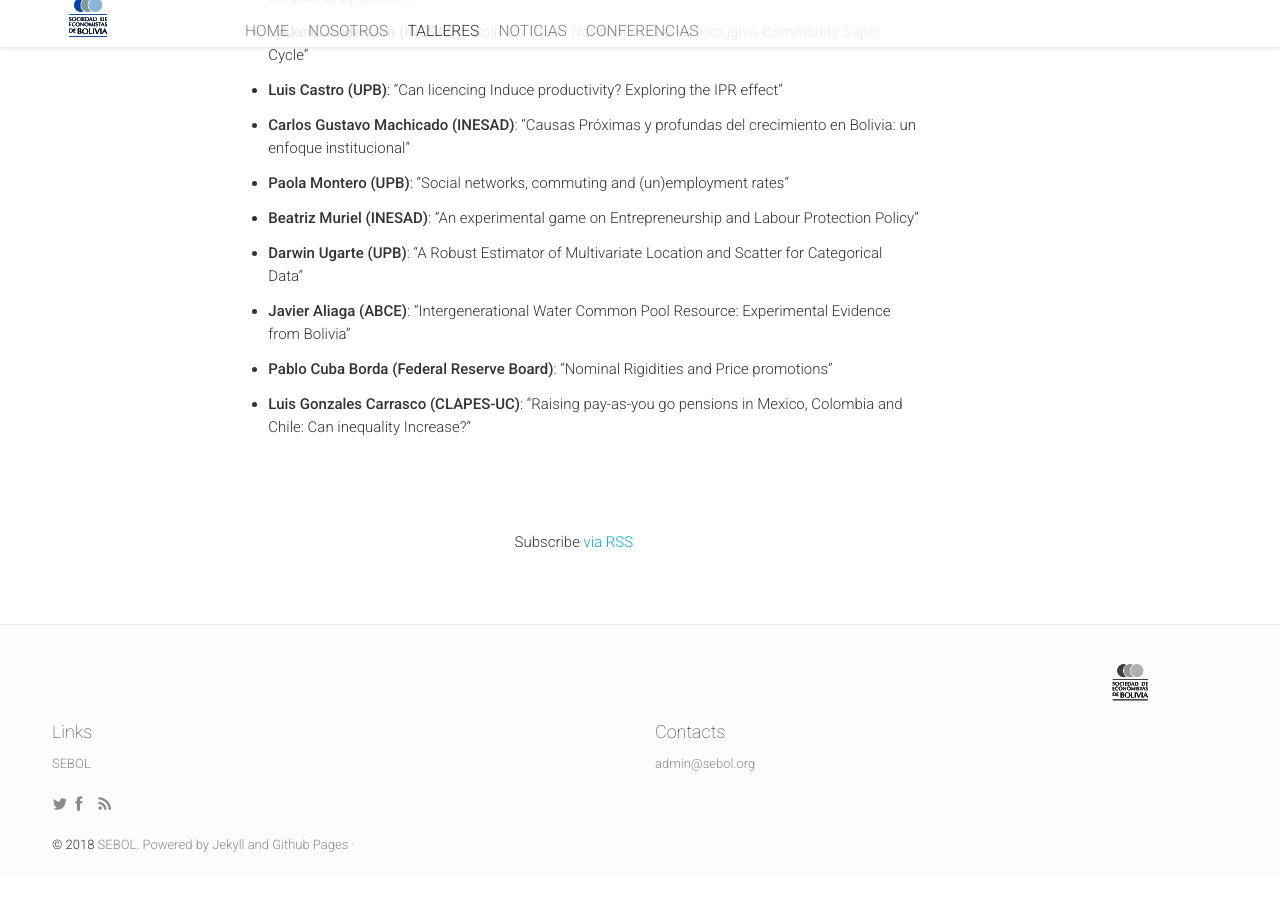
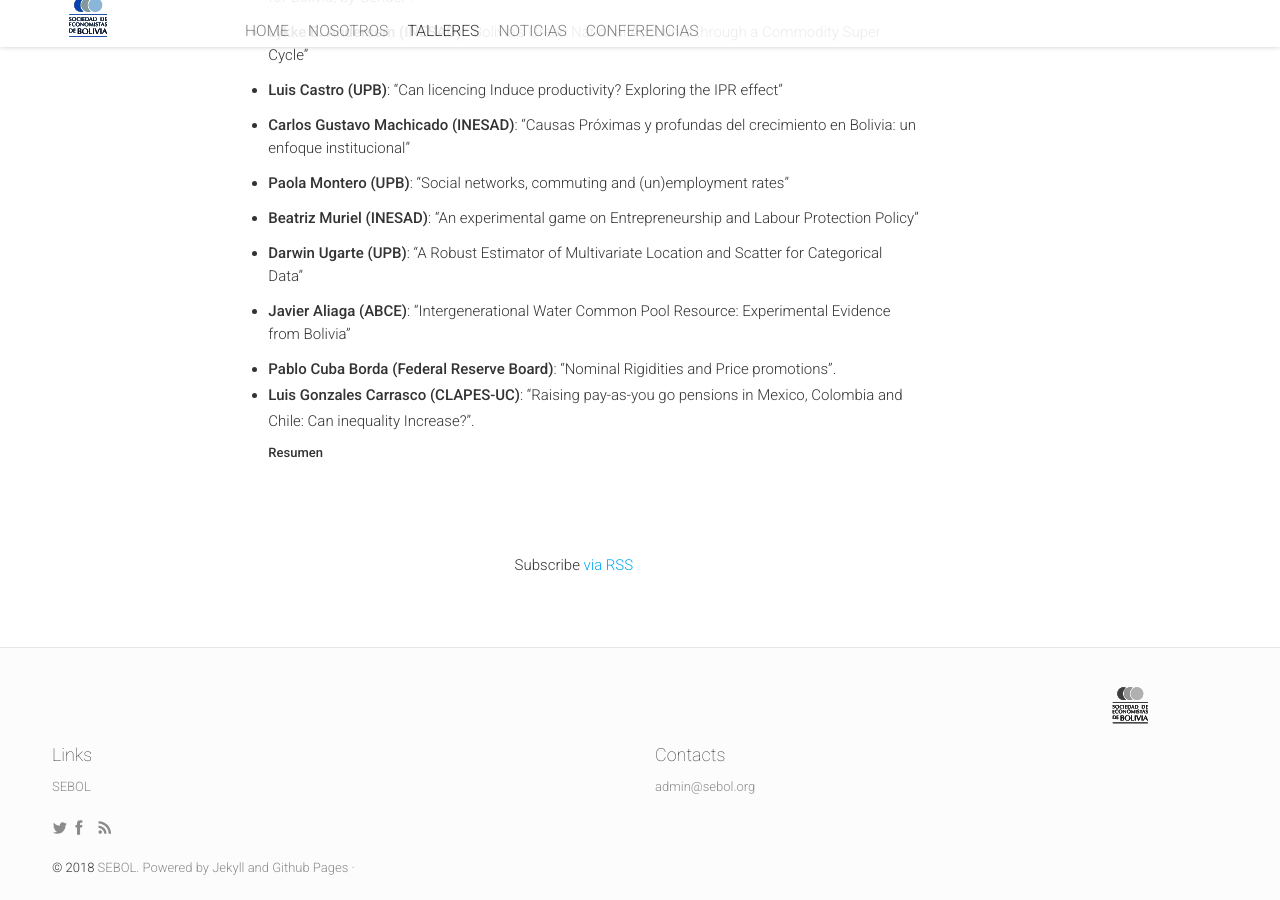
Before and after one commit to SEBOLBolivia/SEBOLBolivia.github.io, a Jekyll site: the page built from ERW.md, in a window 1280 px wide and 900 px high, scrolled down 1192 px. Built offline with Jekyll 4.4.1, drawn with Linux system fonts in a browser that asks for light colours; nearby versions of some CDN libraries; comment, search, counter and statistics services are not loaded; before the commit the page ends 2069 px from its top, so only the background shows below that.

Commit message:
added details to erw

```diff
--- a/ERW.md
+++ b/ERW.md
@@ -5,6 +5,7 @@
 title: Talleres
 isStaticPost: false
 ---
+
 #### Talleres de Investigación Económica (ERW)
 Los **Talleres de Investigación Económica (Econonomic Research Workshop)** son seminarios académicos mensuales co-organizados por la **Sociedad de Economistas de Bolivia**,la **Universidad Privada Boliviana**, la fundación **INESAD**, y la **Academia Boliviana de Ciencias Económicas** con el fin de difundir y promover el análisis económico en diferentes áreas de investigación en Bolivia y en el mundo.
 
@@ -41,9 +42,13 @@
 
 * **Javier Aliaga (ABCE)**: “Intergenerational Water Common Pool Resource: Experimental Evidence from Bolivia”
 
-* **Pablo Cuba Borda (Federal Reserve Board)**: “Nominal Rigidities and Price promotions”
+* **Pablo Cuba Borda (Federal Reserve Board)**: “Nominal Rigidities and Price promotions”.
+* **Luis Gonzales Carrasco (CLAPES-UC)**: “Raising pay-as-you go pensions in Mexico, Colombia and Chile: Can inequality Increase?”.
+<details style="margin-left: 40px"><summary><strong>Resumen</strong></summary>Since many policies create inter-generational redistributions, it is important to assess their impact on inequality. For example, expanding PAYG-financed pensions financed with a proportional tax that falls mostly on the active generation can be benevolent if the elderly have lower consumption than contemporaneous workers, but could be regressive if otherwise. This paper uses consumer expenditure surveys to compute adjusted distributions of expenditure per capita on an equivalent basis for Mexico, Colombia and Chile, for two age groups: those aged 65 and more, and those aged 35 to 59. The paper’s statistical tests finds that in Mexico, expenditure by the elderly is smaller than (is stochastically dominated at first order by) adjusted expenditure by adults aged 35 to 59. In contrast, in Colombia expenditure by the elderly is similar to the adjusted expenditure by adults aged 35 to 59 (the hypothesis of stochastic dominance in both directions are rejected). Finally, in Chile expenditure by the elderly stochastically dominates the adjusted expenditure by adults aged 35 to 59, at high levels of significance. The implication is that expanding PAYG-financed pensions would be progressive in Mexico, neutral in Colombia and regressive in Chile. </details>
 
-* **Luis Gonzales Carrasco (CLAPES-UC)**: “Raising pay-as-you go pensions in Mexico, Colombia and Chile: Can inequality Increase?”
+
+
+
 
 
 <!-- <img class="img-responsive feature-image" src="{{ site.baseurl }}/img/posts/cod.jpg" style="display:none"> -->
```
Also changed, not shown: 1 other file.
